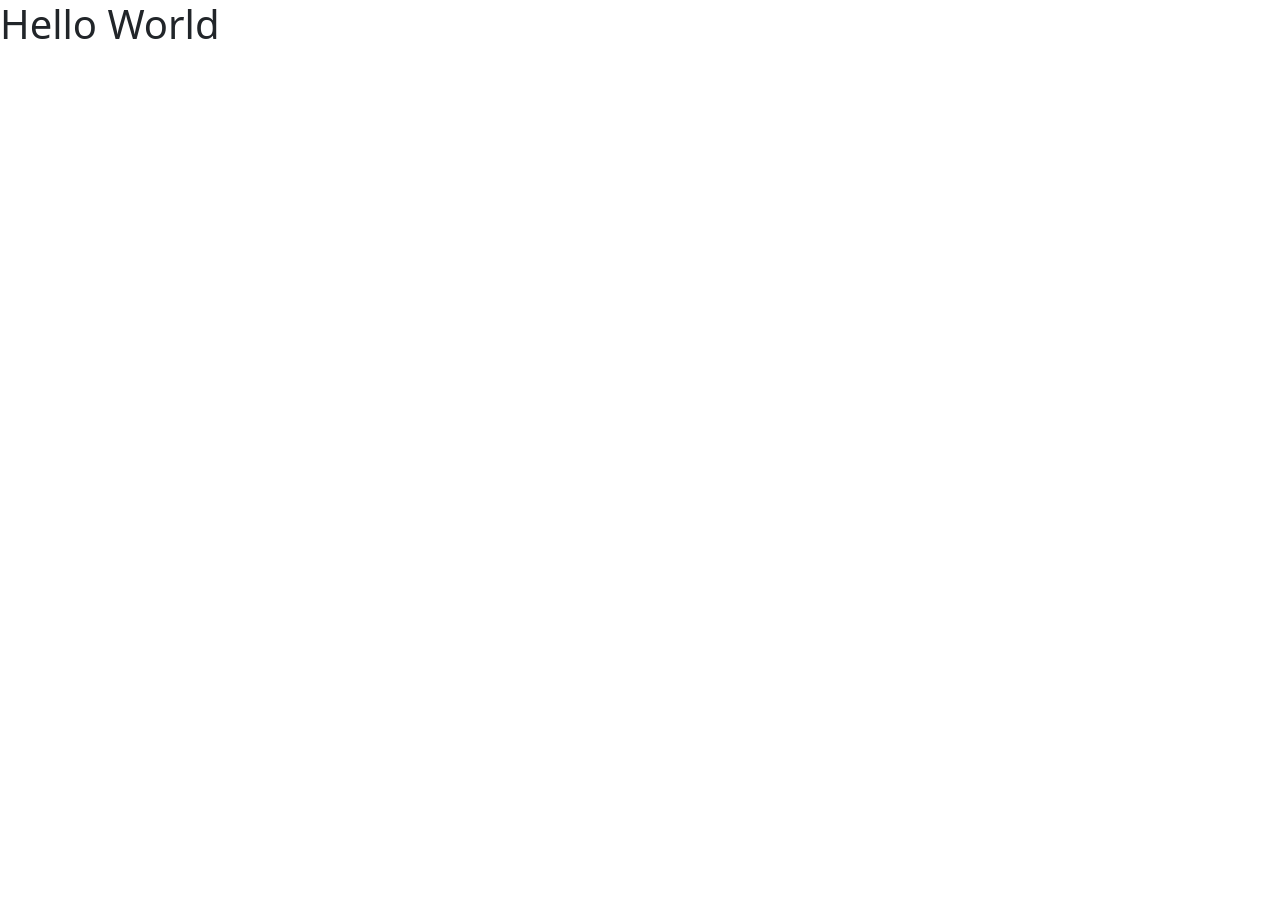
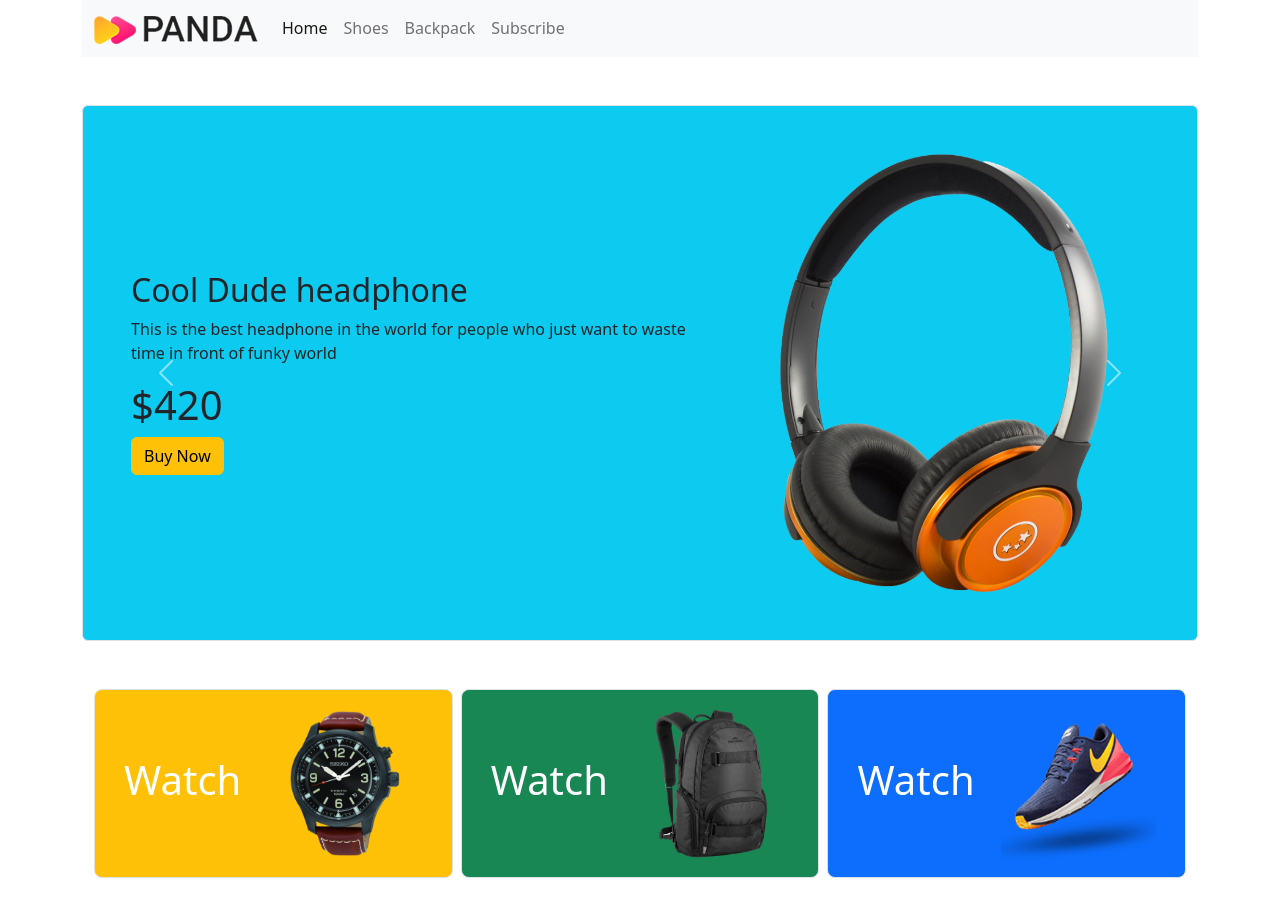
Before and after one commit to meraj2085/panda-commerce-bootstrap, a plain HTML site: page index.html in a window 1280 px wide. Before the commit the page ends 800 px from the top, so only its background shows below. Drawn offline with Linux system fonts and the light colour scheme.

Commit message:
product catagoried

```diff
--- a/index.html
+++ b/index.html
@@ -1,5 +1,6 @@
 <!DOCTYPE html>
 <html lang="en">
+
 <head>
      <meta charset="UTF-8">
      <meta http-equiv="X-UA-Compatible" content="IE=edge">
@@ -7,8 +8,99 @@
      <link rel="stylesheet" href="./css/bootstrap.min.css">
      <title>Panda Commerce</title>
 </head>
+
 <body>
-     <h1>Hello World</h1>
+     <header class="container">
+          <nav class="navbar navbar-expand-lg bg-light">
+               <div class="container">
+                    <a class="navbar-brand" href="#"><img src="./images/logo.png" alt=""></a>
+                    <button class="navbar-toggler" type="button" data-bs-toggle="collapse"
+                         data-bs-target="#navbarSupportedContent" aria-controls="navbarSupportedContent"
+                         aria-expanded="false" aria-label="Toggle navigation">
+                         <span class="navbar-toggler-icon"></span>
+                    </button>
+                    <div class="collapse navbar-collapse" id="navbarSupportedContent">
+                         <ul class="navbar-nav me-auto mb-2 mb-lg-0">
+                              <li class="nav-item">
+                                   <a class="nav-link active" aria-current="page" href="#">Home</a>
+                              </li>
+                              <li class="nav-item">
+                                   <a class="nav-link" href="#">Shoes</a>
+                              </li>
+                              <li class="nav-item">
+                                   <a class="nav-link" href="#">Backpack</a>
+                              </li>
+                              <li class="nav-item">
+                                   <a class="nav-link" href="#">Subscribe</a>
+                              </li>
+                         </ul>
+                    </div>
+               </div>
+          </nav>
+          <!-- slider -->
+          <section class="mt-5">
+               <div id="carouselExampleControls" class="carousel slide" data-bs-ride="carousel">
+                    <div class="carousel-inner bg-info  border rounded p-5">
+                         <div class="carousel-item active">
+                              <div class="row">
+                                   <div class="col-lg-7 d-flex align-items-center">
+                                        <div>
+                                             <h2>Cool Dude headphone</h2>
+                                             <p>This is the best headphone in the world for people who just want to
+                                                  waste time in front of funky world</p>
+                                             <h1>$420</h1>
+                                             <div class="btn btn-warning">
+                                                  Buy Now
+                                             </div>
+                                        </div>
+                                   </div>
+                                   <div class="col-lg-5">
+                                        <img src="./images/banner-images/headphone.png" class="d-block w-100" alt="...">
+                                   </div>
+                              </div>
+                         </div>
+                    </div>
+                    <button class="carousel-control-prev" type="button" data-bs-target="#carouselExampleControls"
+                         data-bs-slide="prev">
+                         <span class="carousel-control-prev-icon" aria-hidden="true"></span>
+                         <span class="visually-hidden">Previous</span>
+                    </button>
+                    <button class="carousel-control-next" type="button" data-bs-target="#carouselExampleControls"
+                         data-bs-slide="next">
+                         <span class="carousel-control-next-icon" aria-hidden="true"></span>
+                         <span class="visually-hidden">Next</span>
+                    </button>
+               </div>
+          </section>
+     </header>
+     <main>
+          <!-- Catagories -->
+          <section class="container my-5">
+               <div class="container text-center">
+                    <div class="row g-2">
+                      <div class="col-lg-4 col-md-6 col-sm-12">
+                        <div class="p-3 border bg-warning d-flex align-items-center justify-content-around border rounded-3">
+                         <h1 class="text-white">Watch</h1>
+                         <img src="./images/categories/watch.png" alt="">
+                        </div>
+                      </div>
+                      <div class="col-lg-4 col-md-6 col-sm-12">
+                        <div class="p-3 border bg-success d-flex align-items-center justify-content-around border rounded-3">
+                         <h1 class="text-white">Watch</h1>
+                         <img src="./images/categories/bag.png" alt="">
+                        </div>
+                      </div>
+                      <div class="col-lg-4 col-md-6 col-sm-12">
+                        <div class="p-3 border bg-primary d-flex align-items-center justify-content-around border rounded-3">
+                         <h1 class="text-white">Watch</h1>
+                         <img src="./images/categories/shoes.png" alt="">
+                        </div>
+                      </div>
+                    </div>
+                  </div>
+          </section>
+     </main>
      <script src="./css/bootstrap.min.js"></script>
 </body>
+
 </html>
```
